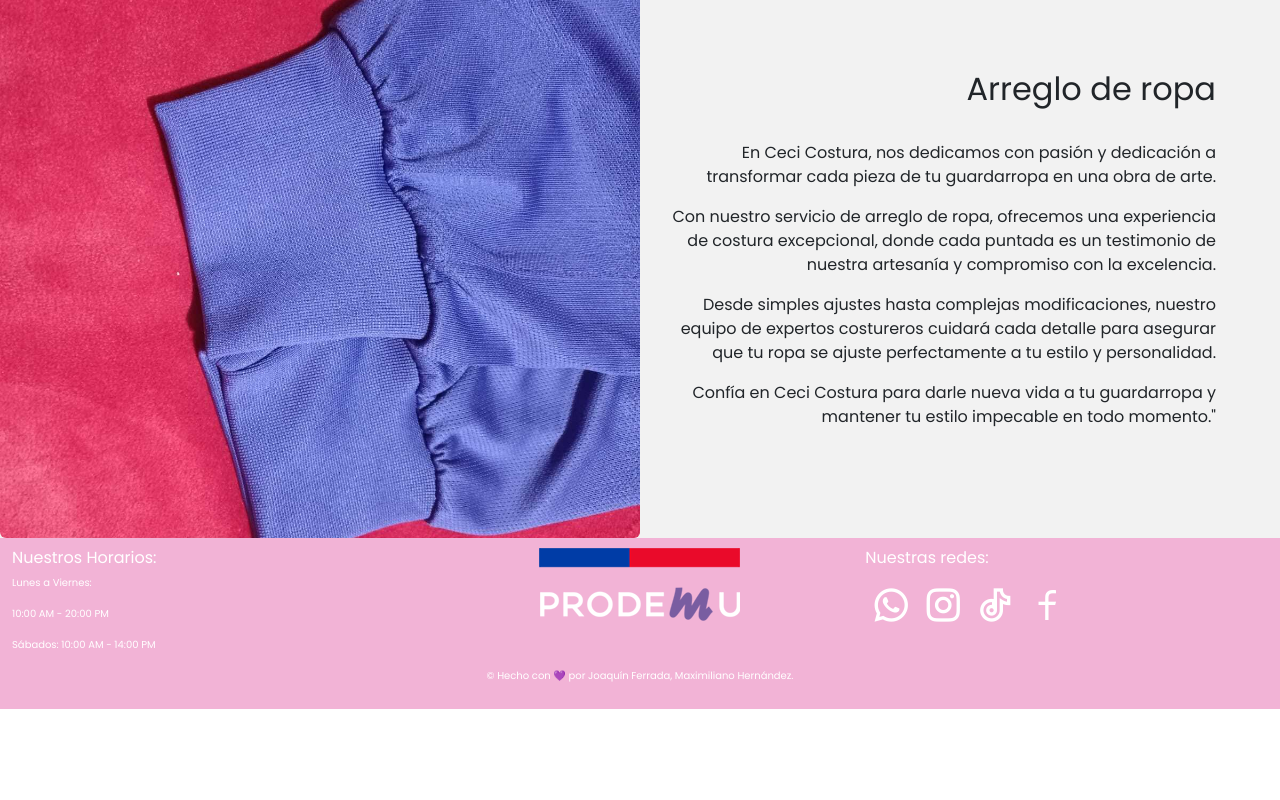
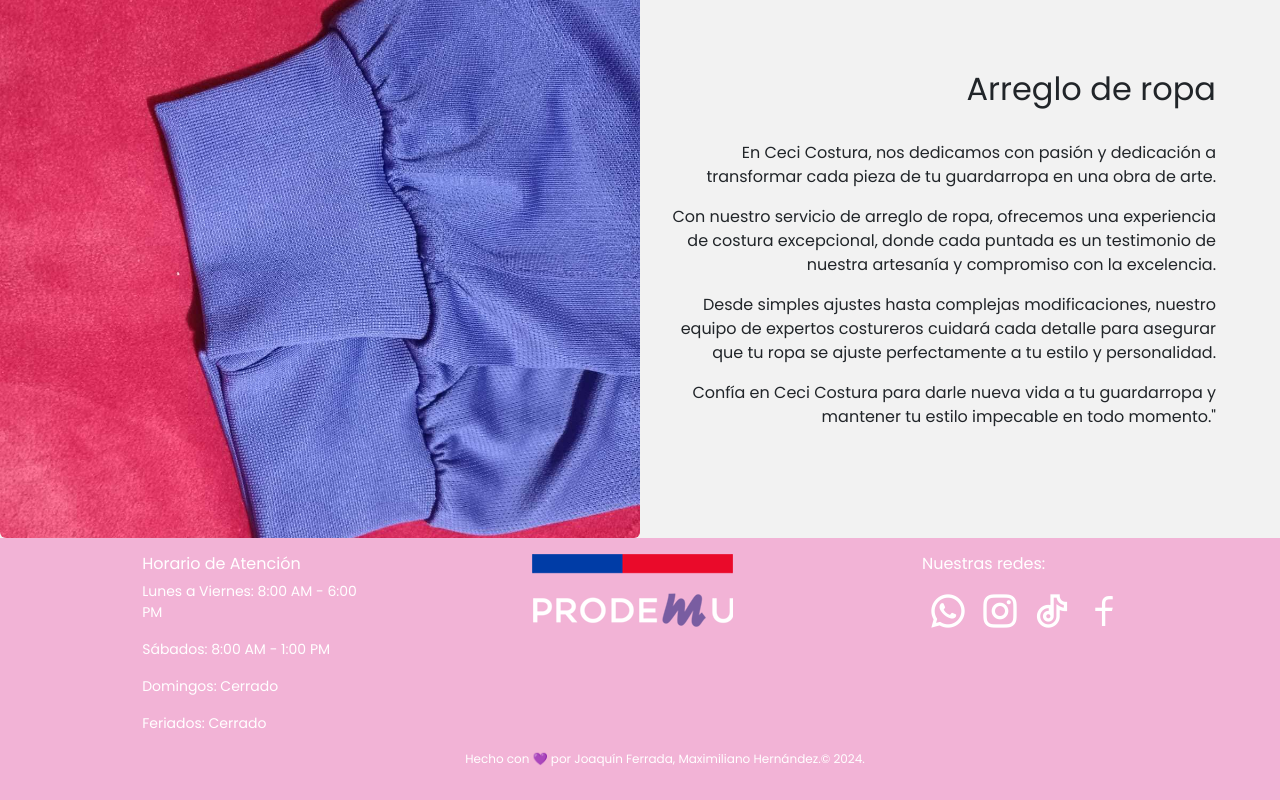
Before and after one commit to maxhernandezg/cecicostura, a plain HTML site: page index.html in a window 1280 px wide. Shown: the part 1750-2550 px from the top of the page. Before the commit the page ends 2459 px from the top, so only its background shows below. Drawn offline with nearby package versions, Linux system fonts and the light colour scheme.

Commit message:
orden footer terminado
jejeje

```diff
--- a/index.html
+++ b/index.html
@@ -184,27 +184,27 @@
     </main>
     <!--Footer-->
 
-    <footer>
-        <div class="container-fluid">
+    <footer class="footer">
+        <div class="container">
             <div class="row">
-                <div class="col-md-4">
-                    <h6>Nuestros Horarios:</h6>
-                    <p>Lunes a Viernes: </p>
-                    <p>10:00 AM - 20:00 PM</p>
-                    <p>Sábados: 10:00 AM - 14:00 PM</p>
-                    <p></p>
+                <div class="col" style="margin-right: 150px;">
+                    <h6>Horario de Atención</h6>
+                    <p class="footer-text">Lunes a Viernes: 8:00 AM - 6:00 PM</p>
+                    <p class="footer-text">Sábados: 8:00 AM - 1:00 PM</p>
+                    <p class="footer-text">Domingos: Cerrado</p>
+                    <p class="footer-text">Feriados: Cerrado</p>
                 </div>
-                <div class="col-md-4">
-                    <div class="d-flex justify-content-center">
+                <div class="col">
                     <a href="https://www.prodemu.cl/" target="_blank">
-                            <img class="img-footer" src="Fotos Servicios/logotipo-_-color-01-1-copia-2.png" alt="logo.prodemu">
+                        <img class="img-footer" src="Fotos Servicios/logotipo-_-color-01-1-copia-2.png"
+                            alt="logo.prodemu">
                     </a>
                 </div>
-                </div>
-                <div class="col-md-4 ">
+                <div class="col margin-right" style="margin-left: 150px;">
                     <h6>Nuestras redes:</h6>
                     <div class="iconos">
-                            <a href="https://web.whatsapp.com/send?phone=56987795611" target="_blank"><i class="ri-whatsapp-line"></i></a>
+                        <a href="https://web.whatsapp.com/send?phone=56987795611" target="_blank"><i
+                                class="ri-whatsapp-line"></i></a>
                         <a href="#"><i class="ri-instagram-line"></i></a>
                         <a href="#"><i class="ri-tiktok-line"></i></a>
                         <a href="#"><i class="ri-facebook-line"></i></a>
@@ -212,11 +212,10 @@
                 </div>
             </div>
         </div>
-        <p class="text-center">&copy; Hecho con 💜 por Joaquín Ferrada, Maximiliano Hernández. </p>
+        <p class="footer-small">Hecho con 💜 por Joaquín Ferrada, Maximiliano Hernández.&copy; 2024.</p>
     </footer>
+    <script src="script.js"></script>
 
-
-    <script src="script.js"></script>
 </body>
 
 </html>
--- a/style.css
+++ b/style.css
@@ -23,19 +23,25 @@ body {
 
 
 .responsive-logo {
-  max-height: 70px; /* Altura máxima */
-  width: auto; /* Mantiene la proporción de la imagen */
-  height: auto; /* Permite que la altura se ajuste proporcionalmente */
+  max-height: 70px;
+  /* Altura máxima */
+  width: auto;
+  /* Mantiene la proporción de la imagen */
+  height: auto;
+  /* Permite que la altura se ajuste proporcionalmente */
 }
 
 @media (max-width: 768px) {
   .responsive-logo {
-      max-height: 70px; /* Ajusta la altura máxima para pantallas más pequeñas */
+    max-height: 70px;
+    /* Ajusta la altura máxima para pantallas más pequeñas */
   }
 }
+
 @media (max-width: 576px) {
   .responsive-logo {
-      max-height: 60px; /* Ajusta la altura máxima para pantallas muy pequeñas */
+    max-height: 60px;
+    /* Ajusta la altura máxima para pantallas muy pequeñas */
   }
 }
 
@@ -71,10 +77,20 @@ body {
 footer {
   background-color: var(--primary);
   color: #fff;
-  padding: 10px 0;
-  margin-top: auto;
-  width: 100%;
-  font-size: 10px;
+  padding: 1em 0;
+  width: auto;
+  height: auto;
+  color: white;
+}
+
+.footer-small {
+  font-size: 12px;
+  text-align: center;
+  margin-left: 50px;
+}
+
+.footer-text {
+  font-size: 14px;
 }
 
 footer .iconos {
@@ -100,7 +116,7 @@ footer a {
 
 @media (max-width: 900px) {
   .nav__links {
-      display: none;
+    display: none;
   }
 }
 
```
Lines whose indentation alone changed are shown as unchanged.
